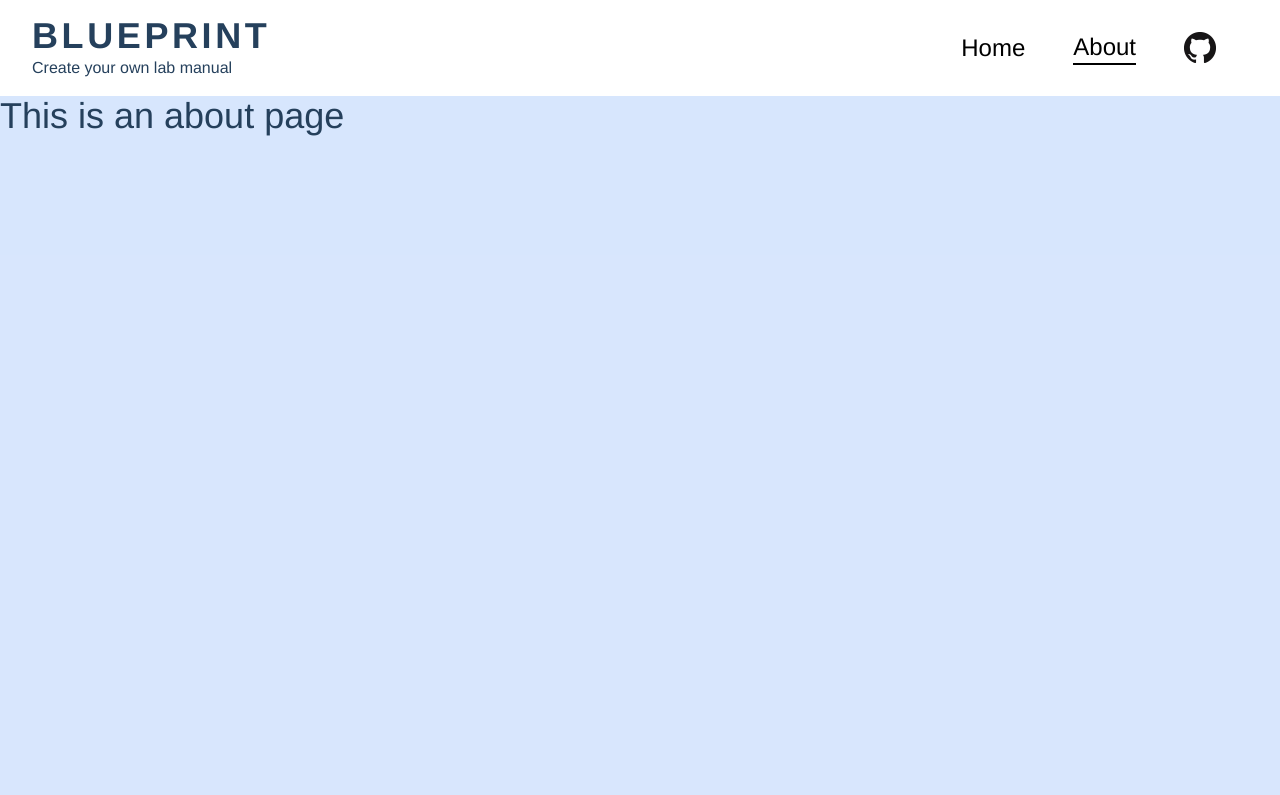
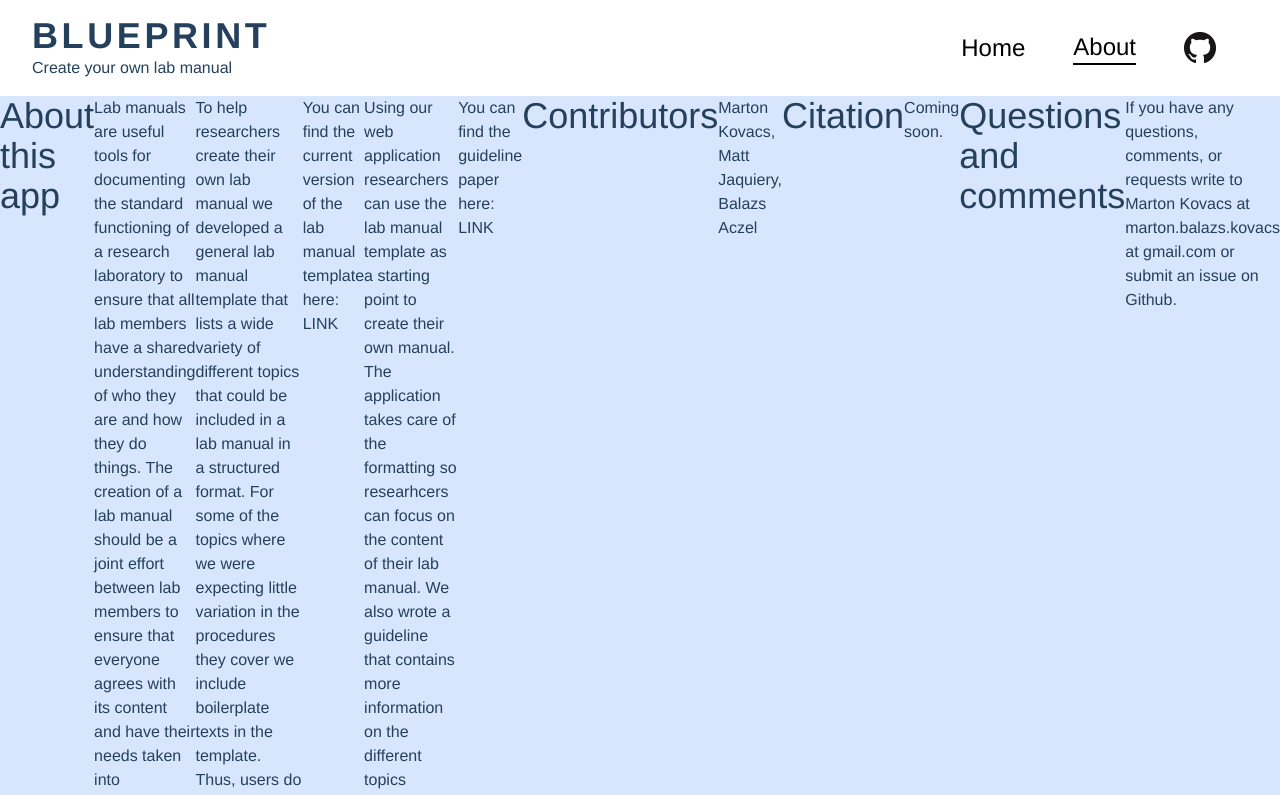
Before and after one commit to mjaquiery/lab-manual, a Vue app: page /about in a window 1280 px wide. Shown: the top 795 px of the page. Built offline with nearby package versions, Linux system fonts and the light colour scheme.

Commit message:
added about page text

```diff
--- a/src/views/About.vue
+++ b/src/views/About.vue
@@ -1,5 +1,39 @@
 <template>
   <div class="about bg-blue-500 bg-opacity-20 flex flex-auto">
-    <h1>This is an about page</h1>
+    <h1>About this app</h1>
+    <p>
+      Lab manuals are useful tools for documenting the standard functioning of a research laboratory to ensure
+      that all lab members have a shared understanding of who they are and how they do things. The creation of a
+      lab manual should be a joint effort between lab members to ensure that everyone agrees with its content
+      and have their needs taken into consideration.
+    </p>
+    <p>
+      To help researchers create their own lab manual we developed a general lab manual template that lists
+      a wide variety of different topics that could be included in a lab manual in a structured format. For some
+      of the topics where we were expecting little variation in the procedures they cover we include boilerplate
+      texts in the template. Thus, users do not have to reinvent the wheel but they can choose the boilerplate text
+      that is the most suitable for their needs.
+    </p>
+    <p>
+      You can find the current version of the lab manual template here: LINK
+    </p>
+    <p>
+      Using our web application researchers can use the lab manual template as a starting point to create their own
+      manual.
+      The application takes care of the formatting so researhcers can focus on the content of their lab manual. We also
+      wrote a guideline that contains more information on the different topics included in our template and a
+      description
+      of our suggested workflow for creating your own manual.
+    </p>
+    <p>
+      You can find the guideline paper here: LINK
+    </p>
+    <h1>Contributors</h1>
+    <p>Marton Kovacs, Matt Jaquiery, Balazs Aczel</p>
+    <h1>Citation</h1>
+    <p>Coming soon.</p>
+    <h1>Questions and comments</h1>
+    <p>If you have any questions, comments, or requests write to Marton Kovacs at marton.balazs.kovacs at gmail.com or
+      submit an issue on Github.</p>
   </div>
 </template>
```
